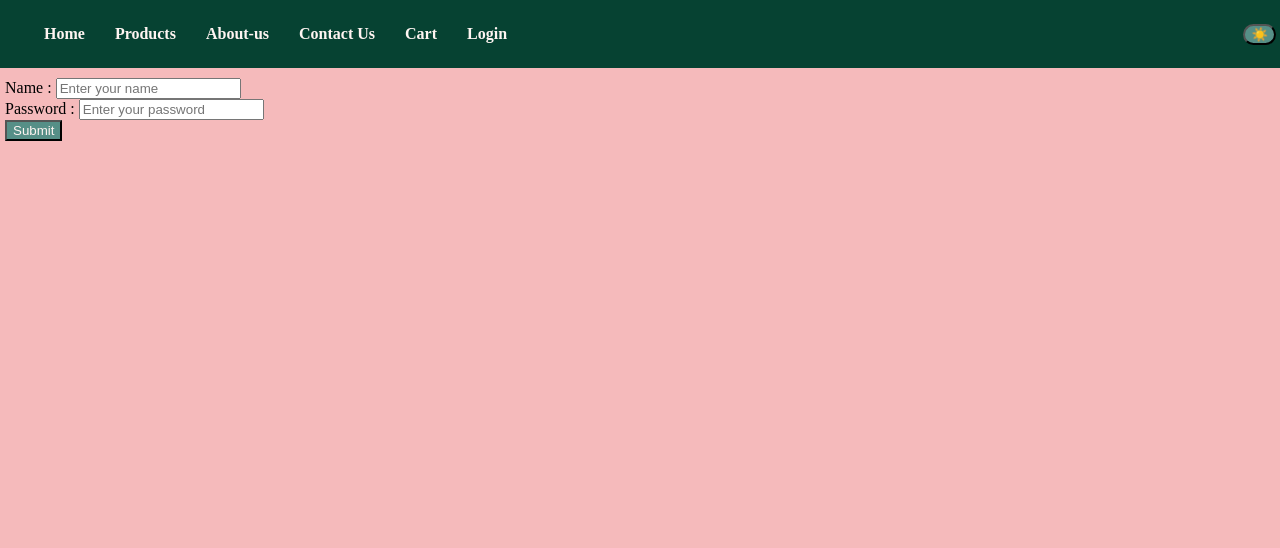
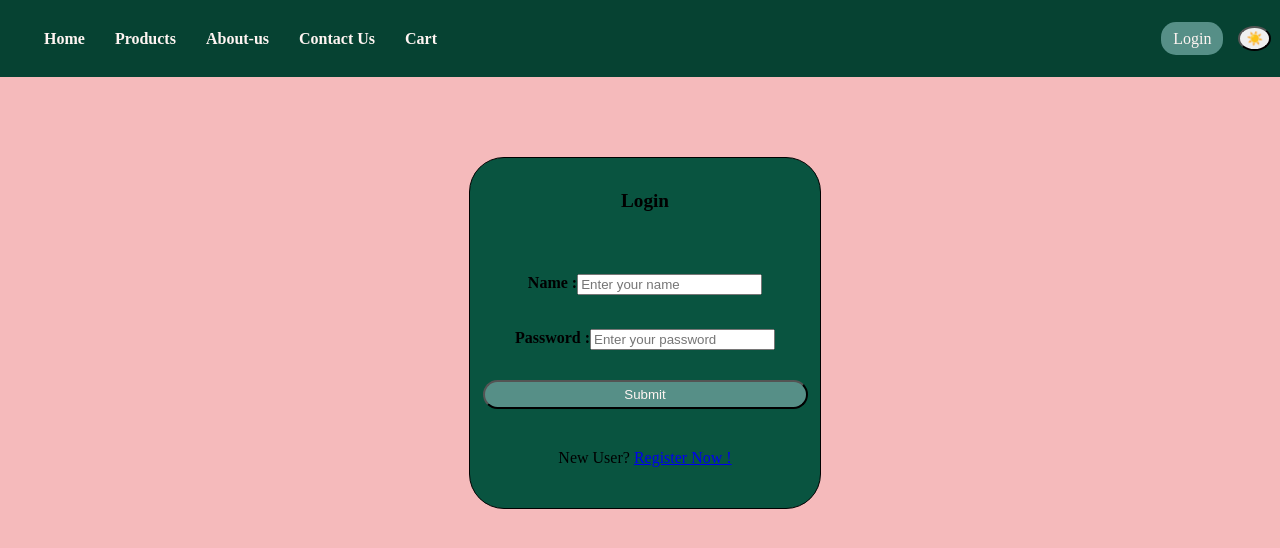
Before and after one commit to MananBagadi100/e-comm-web, a React (Vite) app: page /login in a window 1280 px wide. Shown: the top 548 px of the page. Built offline with nearby package versions, Linux system fonts and the light colour scheme.

Commit message:
Made Login UI and some Route changes

```diff
--- a/src/components/Navbar.jsx
+++ b/src/components/Navbar.jsx
@@ -8,7 +8,7 @@ const Navbar = ()=> {
         {path: '/about-us' , label: 'About-us'},
         {path: '/contact-us' , label: 'Contact Us'},
         {path: '/cart' , label:'Cart'},
-        {path: '/login' , label: 'Login'},
+        // {path: '/login' , label: 'Login'},
         ]
         const [themeBtnTxt , setThemeBtnTxt] = useState('☀️')
         const [theme , setTheme] = useState('light')
@@ -35,7 +35,15 @@ const Navbar = ()=> {
                     </li>
                 ))}
             </ul>
-            <button className='toggle-theme' onClick={toggleTheme}>{themeBtnTxt}</button>
+            <ul className='nav-btn-list'>
+                <li key='/login' className='nav-btn-item'>
+                    <NavLink to='/login'>Login</NavLink>
+                </li>
+                <li>
+                    <button className='nav-toggle-theme-btn' onClick={toggleTheme}>{themeBtnTxt}</button>
+                </li>
+            </ul>
+
         </nav>
     )
 }
--- a/src/context/CartContext.jsx
+++ b/src/context/CartContext.jsx
@@ -1,8 +1,19 @@
-import { createContext,useContext,useState } from "react"
+import { createContext,useContext,useEffect,useState } from "react"
 export const cartContext = createContext()
 export const CartProvider = ({children}) => {
     const [cart,setCart] = useState([])
-      // Add item to cart
+    //Saving items to local storage whenever cart changes
+    useEffect(()=>{
+        localStorage.setItem("cart",JSON.stringify(cart))
+    },[cart])
+    //Load items from local storage after reloading
+    useEffect (() => {
+        const savedCart=localStorage.getItem("cart")
+        if(savedCart) {
+            setCart(JSON.parse(savedCart))
+        }
+    },[])
+    // Add item to cart
     const addToCart = (item) => {
     setCart((prevCart) => {
         // Check if item is already in cart
--- a/src/pages/Login.jsx
+++ b/src/pages/Login.jsx
@@ -18,23 +18,29 @@ const Login= () => {
     const navigate=useNavigate()
     const location=useLocation()
     return (
+        <div className='login-container-wrapper'>
             <div className='login-container'>
-            <div>
+                <div className='heading-container'>Login</div>
+                <div className='details-container'>
+                    <div className='name-container'>
                         <label>Name : </label>
                         <input type='text'
                         value={userName} onChange={handleNameChange}
                         placeholder='Enter your name'>
                         </input>
                     </div>
-            <div>
+                    <div className='password-container'>
                         <label>Password : </label>
                         <input type='password'
                         value={password} onChange={handlePasswordChange}
                         placeholder='Enter your password'>
                         </input>
                     </div>
-            <button type='submit' onClick={handleBtnClick}>Submit</button>
+                    <button className='submit-btn' type='submit' onClick={handleBtnClick}>Submit</button>
+                    <p className='registration-link'>New User? <a href='/register'>Register Now !</a></p>
+                </div>
 
+            </div>
         </div>
     )
 }
--- a/src/styles/App.css
+++ b/src/styles/App.css
@@ -5,12 +5,15 @@
     --btn-bg: #568F87;
     --btn-txt: #FFF5F2;
     --tab-filter-btn-active: yellow;  /*for all the filter buttons*/
+    --primary-btn-hover-color: 1px solid blue;
     --product-bg-color: #fcfcfd;  /* Each Product or Card bg */
     --card-border: #d2e7d3;
     --card-shadow: rgba(21,92,54,0.09);
     --card-shadow-hover: rgba(21,92,54,0.16);
     --card-img-bg: #f7fcf9;
     --card-img-border: #e0ece4;
+    --login-page-bg: #095440;
+    --login-page-bg-secondnary:#8FBC8B;
 }
 html,body,:root {
     margin: 0px;
--- a/src/styles/LoginStyle.css
+++ b/src/styles/LoginStyle.css
@@ -1,7 +1,65 @@
+.login-container-wrapper {
+    width: 100vw;
+    height: 100vh;
+    display: flex;
+    justify-content: center;
+
+}
 .login-container {
+    background-color: var(--login-page-bg);
     color: var(--text-color);
+    height: 350px;
+    width: 350px;
+    margin-top: 70px;
+    border: 1px solid black;
+    border-radius: 35px;
+    display: flex;
+    flex-direction: column;
+    justify-content: center;
+    align-items: center;
+
 }
-button {
+.heading-container {
+    font-weight: bold;
+    margin-top: 10px;
+    margin-bottom: 10px;
+    display: flex;
+    align-items: center;
+    justify-content: center;
+    font-size: larger;
+    height: 20vh;
+}
+.details-container {
+    /* height: 200px; */
+    height: 80vh;
+    width: 325px;
+    border: none;
+    display: flex;
+    flex-direction: column;
+    justify-content: space-evenly;
+
+
+}
+.submit-btn {
     background-color: var(--btn-bg);
     color: var(--btn-txt);
+    border-radius: 25px;
+    padding: 5px 12px;
+    display: inline-block;
+
 }
+.name-container , .password-container {
+    display: flex;
+    justify-content: center;
+    margin-top: 5px;
+    margin-bottom: 5px;
+    font-weight: bold;
+}
+.new-user-btn {
+    display: inline-flex;
+
+}
+.registration-link {
+    align-self: center;
+    font-size: medium;
+}
--- a/src/styles/NavbarStyles.css
+++ b/src/styles/NavbarStyles.css
@@ -7,10 +7,6 @@
     line-height: 1;
     align-items: center;
 
-}
-.toggle-theme {             /*Theme toggle button in nav */
-    border-radius: 20px;
-    margin-left: auto;
 }
 .nav-list {                 /* List containing all nav items */
     display: flex;
@@ -24,3 +20,26 @@
     color: var(--btn-txt);
 
 }
+.nav-toggle-theme-btn {             /*Theme toggle button in nav */
+    border-radius: 50%;
+    padding: 3px 6px;
+    margin-right: 5px;
+}
+.nav-btn-list {
+    display: flex;
+    margin-left: auto;
+    gap: 15px;
+    list-style: none;
+    align-items: center;
+}
+.nav-btn-item a{
+    text-decoration: none;
+    border-radius: 15px;
+    color: var(--btn-txt);
+    background-color: var(--btn-bg);
+    padding: 8px 12px;
+}
+.nav-btn-item a:hover {
+    box-shadow: 0 2px 8px rgba(80, 0, 0, 0.07);
+    border: var(--primary-btn-hover-color);
+}
--- a/src/styles/ProductStyles.css
+++ b/src/styles/ProductStyles.css
@@ -48,4 +48,9 @@
   padding: 5px;
   border-radius: 10px;
   margin-top: 5px;
+  background-color: var(--btn-bg);
+  color: var(--btn-txt);
 }
+.cart-btn:hover {
+  border: var(--primary-btn-hover-color);
+}
```
Lines whose indentation alone changed are shown as unchanged.
